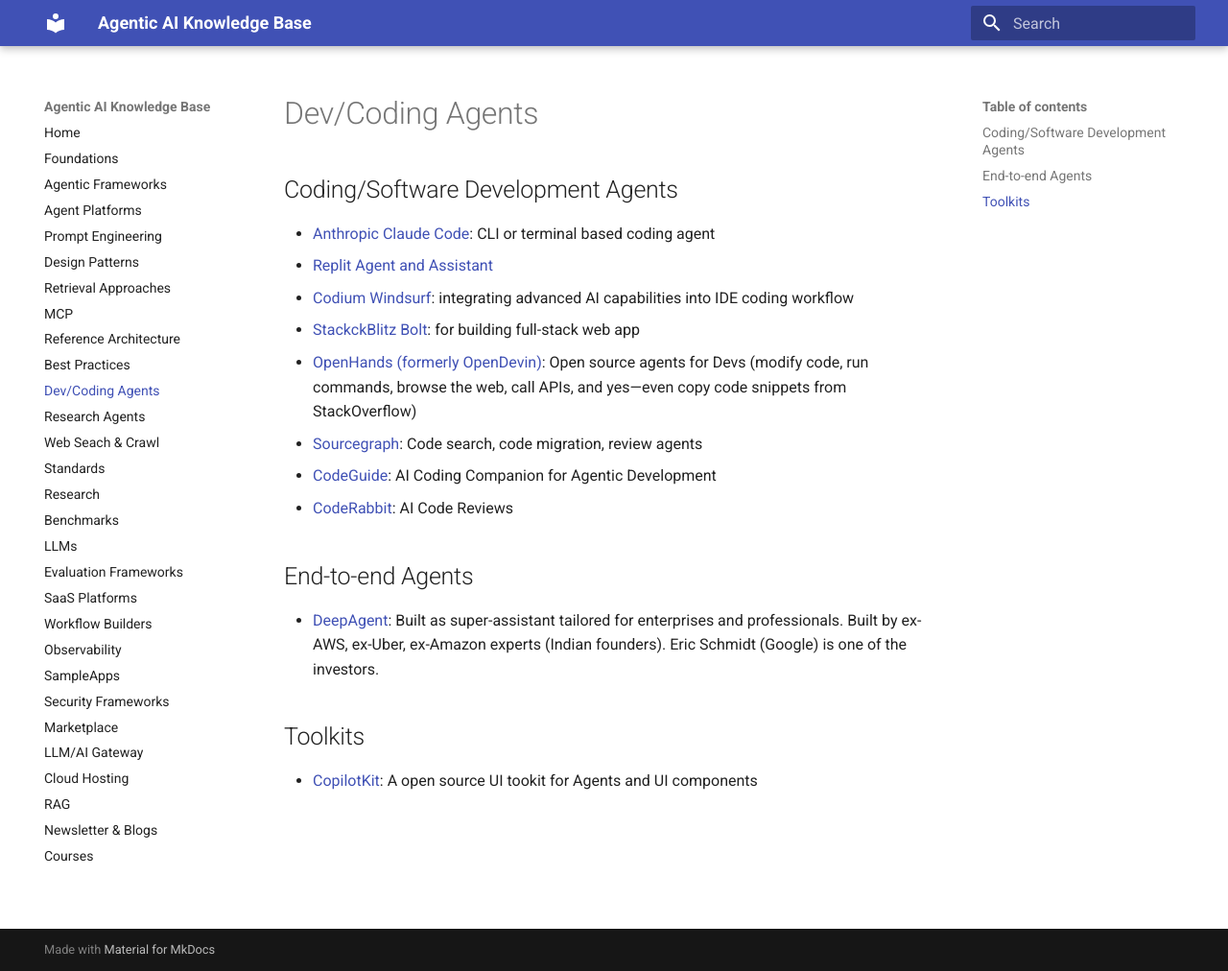
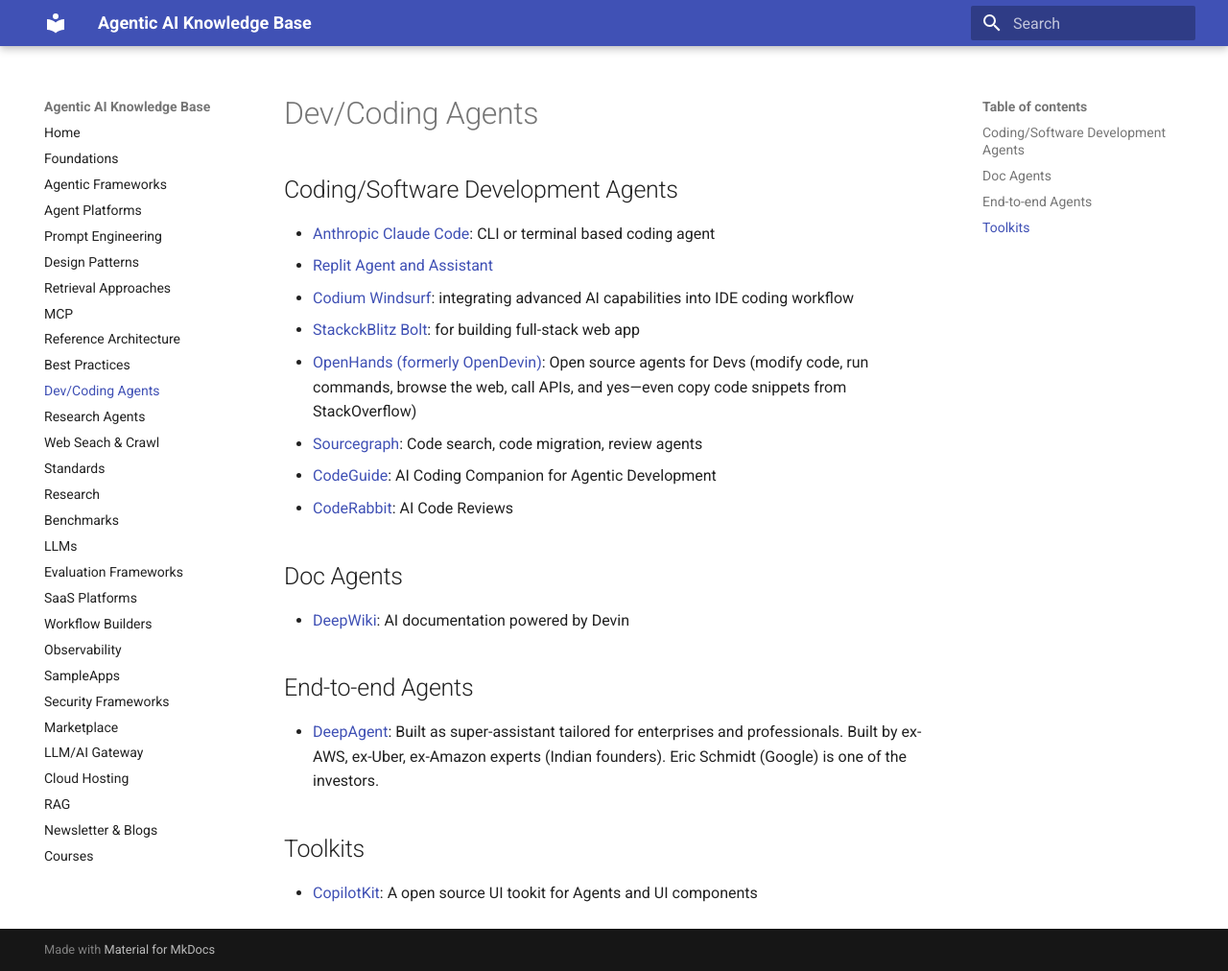
Before and after one commit to ankurkumarz/agentic-ai-knowledge-base, an MkDocs documentation site: the page built from docs/DevAgents/Readme.md, in a window 1280 px wide and 1012 px high. Shown: the whole window at 96% size. Built offline with MkDocs 1.6.1 and Material for MkDocs 9.7.7, drawn with Linux system fonts in a browser that asks for light colours.

Commit message:
Update Readme.md DeepWiki

```diff
--- a/docs/DevAgents/Readme.md
+++ b/docs/DevAgents/Readme.md
@@ -9,6 +9,10 @@
 - [CodeGuide](https://www.codeguide.dev/): AI Coding Companion for Agentic Development
 - [CodeRabbit](https://www.coderabbit.ai/): AI Code Reviews
 
+## Doc Agents
+
+- [DeepWiki](https://deepwiki.com/): AI documentation powered by Devin
+
 ## End-to-end Agents
 
 - [DeepAgent](https://deepagent.abacus.ai/): Built as super-assistant tailored for enterprises and professionals. Built by ex-AWS, ex-Uber, ex-Amazon experts (Indian founders). Eric Schmidt (Google) is one of the investors.
```
